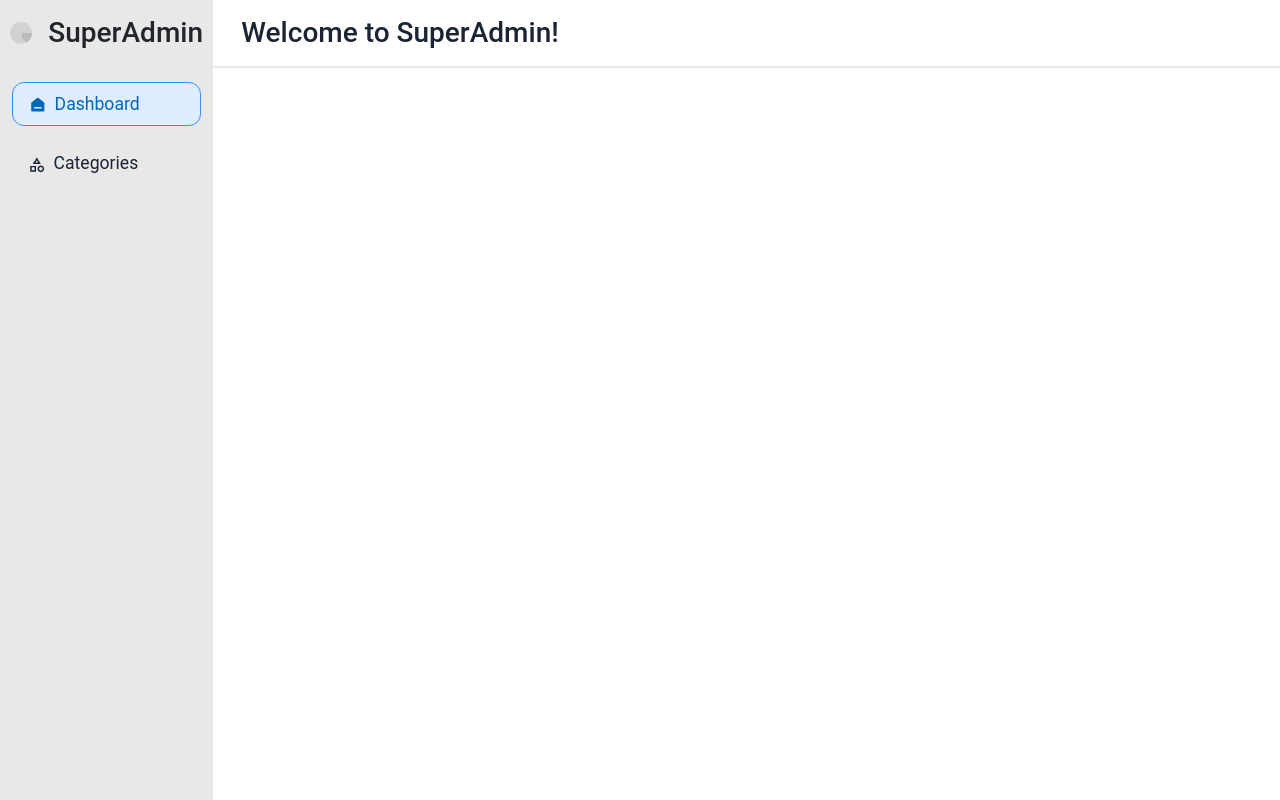
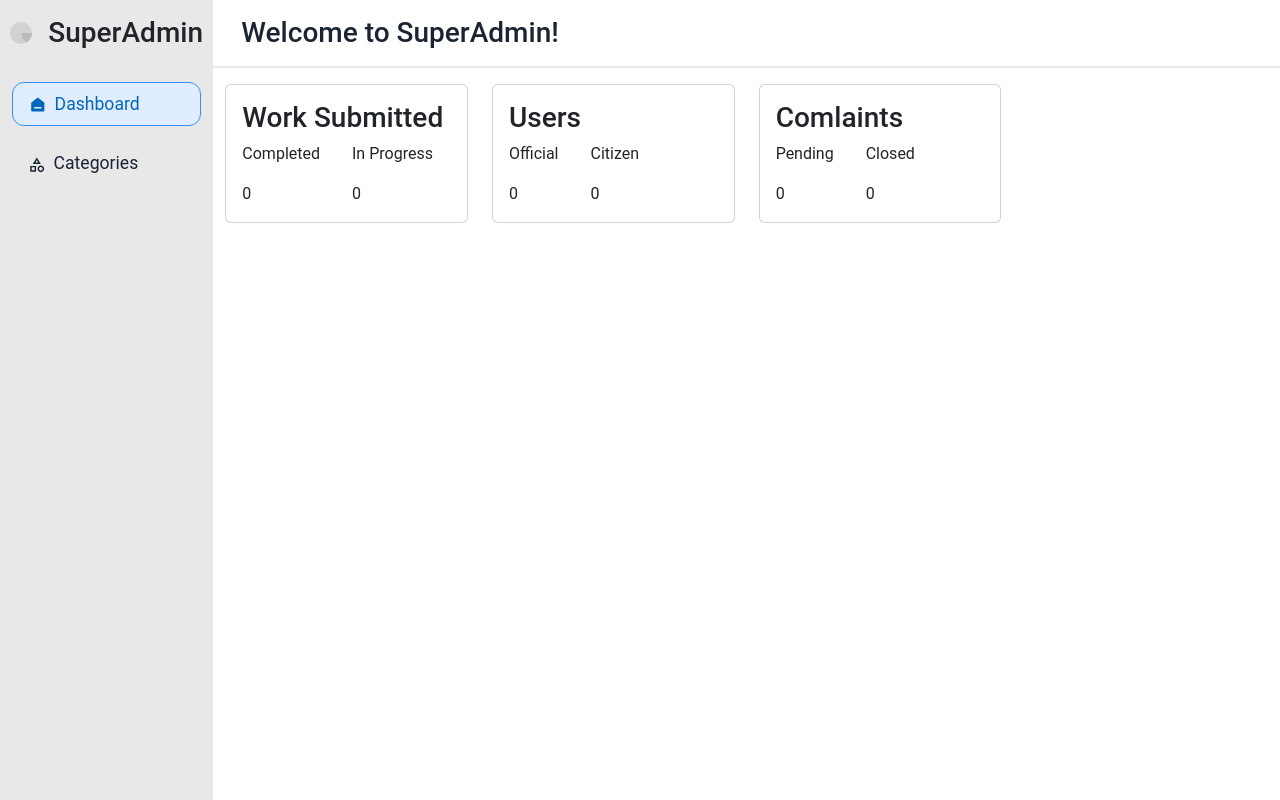
Before and after one commit to Ayushi166/frontend_super_admin, a React (Create React App) app: page /Dashboard in a window 1280 px wide. Built offline with nearby package versions, Linux system fonts and the light colour scheme.

Commit message:
latest changes

```diff
--- a/src/components/categories/Categories.jsx
+++ b/src/components/categories/Categories.jsx
@@ -12,7 +12,7 @@ const Categories = () => {
       <Header heading="Welcome to SuperAdmin!" />
       <div className="container h-100 pt-3" style={{ flex: 1 }}>
         <div className="row h-100">
-        {
+        {/* {
             data.length <= 0 && (
           <div className="col-12 d-flex flex-column align-items-center justify-content-center">
             <svg
@@ -40,17 +40,20 @@ const Categories = () => {
             <Button className="mt-3" variant="contained" size="small" >+ Add Category</Button>
           </div>
             )
-        }
-          {data.length > 0 && (
-            <>
+        } */}
+          {/* {data.length > 0 && (
+            <> */}
               <div className="col-2">
                 <Select variant="outlined" placeholder="Select Category">
                   <Option value="completed">Completed</Option>
                   <Option value="pending">Pending</Option>
                 </Select>
               </div>
-            </>
-          )}
+              <div className="col-12" >
+                <h3 className="text-danger text-center" >Currently No Data Found</h3>
+              </div>
+            {/* </>
+          )} */}
         </div>
       </div>
     </div>
--- a/src/components/dashboard/Dashboard.jsx
+++ b/src/components/dashboard/Dashboard.jsx
@@ -1,12 +1,71 @@
-import React from 'react'
-import Header from '../Header'
+import React from "react";
+import Header from "../Header";
+import { Divider } from "@mui/joy";
 
 const Dashboard = () => {
   return (
     <>
+      <div
+        style={{ display: "flex", flexDirection: "column", height: "100vh" }}
+      >
         <Header heading="Welcome to SuperAdmin!" />
+        <div className="container h-100 pt-3" style={{ flex: 1 }}>
+          <div className="row h-100">
+            <div className='col-lg-3' >
+              <div className="card p-3 pb-0" >
+                <h3>Work Submitted</h3>
+                <div className="d-flex align-items-center gap-3" >
+
+                <div>
+                <p>Completed</p>
+    <p>0</p>
+                </div>
+                <Divider/>
+                <div>
+                <p>In Progress</p>
+    <p>0</p>
+                </div>
+                </div>
+              </div>
+            </div>
+            <div className='col-lg-3' >
+              <div className="card p-3 pb-0" >
+                <h3>Users</h3>
+              <div className="d-flex align-items-center gap-3" >
+
+                <div>
+                <p>Official</p>
+    <p>0</p>
+                </div>
+                <Divider/>
+                <div>
+                <p>Citizen</p>
+    <p>0</p>
+                </div>
+              </div>
+              </div>
+            </div>
+            <div className='col-lg-3' >
+              <div className="card p-3 pb-0" >
+                <h3>Comlaints</h3>
+                <div className="d-flex align-items-center gap-3" >
+                <div>
+                <p>Pending</p>
+    <p>0</p>
+                </div>
+                <Divider/>
+                <div>
+                <p>Closed</p>
+    <p>0</p>
+                </div>
+                </div>
+              </div>
+            </div>
+          </div>
+        </div>
+      </div>
     </>
-  )
-}
+  );
+};
 
-export default Dashboard
+export default Dashboard;
```
